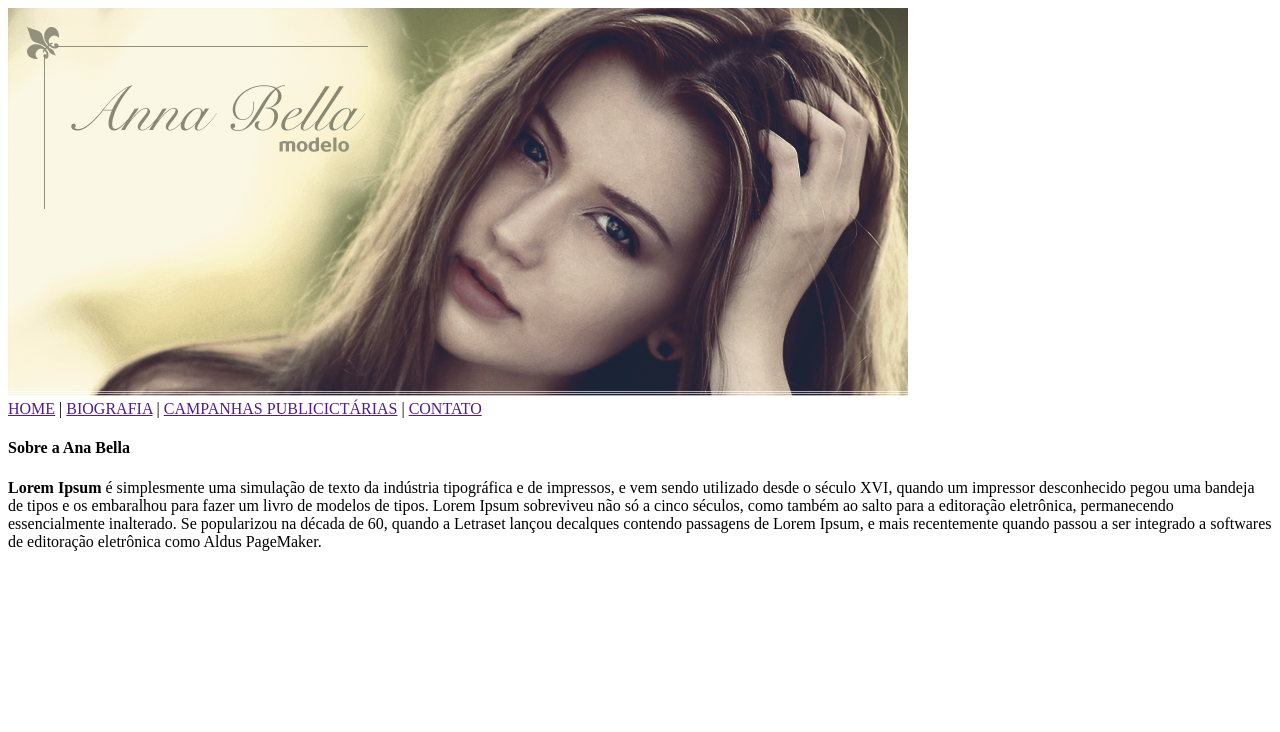
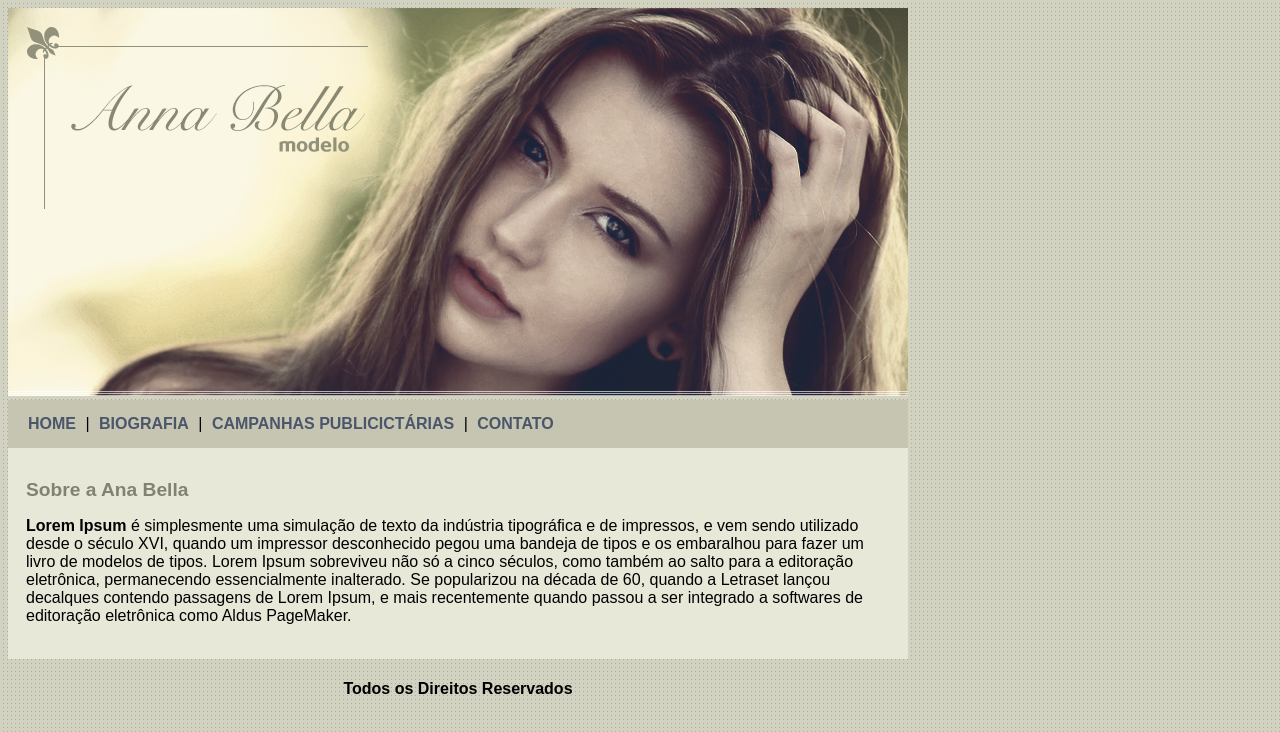
Before and after one commit to pedlord/Projetos-de-Desenvolvimento-Web, a plain HTML site: page index.html in a window 1280 px wide. Shown: the top 732 px of the page. Drawn offline with Linux system fonts and the light colour scheme.

Commit message:
Finishing Home page and creating other pages

```diff
--- /dev/null
+++ b/estilo.css
@@ -0,0 +1,32 @@
+body{
+	background: url(imagens-anna/fundo.png);
+	font: 16px Arial, Helvetica, sans-serif;
+}
+#principal{
+	width: 900px;
+}
+#menu{
+	background: #c5c5b2;
+	padding: 15px;
+}
+#conteudo{
+	background: #e8e8d9;
+	padding: 18px;
+}
+#rodape{
+	text-align: center;
+}
+a{
+	color: #4b566a;
+	text-decoration: none;
+	font-weight: bold;
+	padding: 5px;
+}
+/*
+.centralizar{
+	text-align: center;
+}*/
+h1{
+	color: #828271;
+	font-size: 1.2em;
+}
--- a/index.html
+++ b/index.html
@@ -3,24 +3,29 @@
 <head>
 	<meta charset="utf-8">
 	<meta name="viewport" content="width=device-width, initial-scale=1">
+	<link rel="stylesheet" type="text/css" href="estilo.css">
+
 	<title>Anna Bella - Modelo</title>
 </head>
 <body>
-	<div>
+	<div id="principal">
 		<div>
 			<img src="imagens-anna/capa.png">
 		</div>
-		<div>
+		<div id="menu">
 			<a href="">HOME</a> |
-			<a href="">BIOGRAFIA</a> |
-			<a href="">CAMPANHAS PUBLICICTÁRIAS</a> |
-			<a href="">CONTATO</a>
+			<a href="biografia.html">BIOGRAFIA</a> |
+			<a href="campanhas.html">CAMPANHAS PUBLICICTÁRIAS</a> |
+			<a href="contato.html">CONTATO</a>
 		</div>
-		<div>
-			<h4>Sobre a Ana Bella</h4>
+		<div id="conteudo">
+			<h1>Sobre a Ana Bella</h1>
 			<p>
 				<strong>Lorem Ipsum </strong>é simplesmente uma simulação de texto da indústria tipográfica e de impressos, e vem sendo utilizado desde o século XVI, quando um impressor desconhecido pegou uma bandeja de tipos e os embaralhou para fazer um livro de modelos de tipos. Lorem Ipsum sobreviveu não só a cinco séculos, como também ao salto para a editoração eletrônica, permanecendo essencialmente inalterado. Se popularizou na década de 60, quando a Letraset lançou decalques contendo passagens de Lorem Ipsum, e mais recentemente quando passou a ser integrado a softwares de editoração eletrônica como Aldus PageMaker.
 			</p>
+		</div><!--fim do conteudo-->
+		<div id="rodape">
+			<h4>Todos os Direitos Reservados</h4>
 		</div>
 	</div>
 </body>
```
Also changed, not shown: biografia.html (added, +30 -0 lines), campanhas.html (added, +30 -0 lines), contato.html (added, +30 -0 lines).
